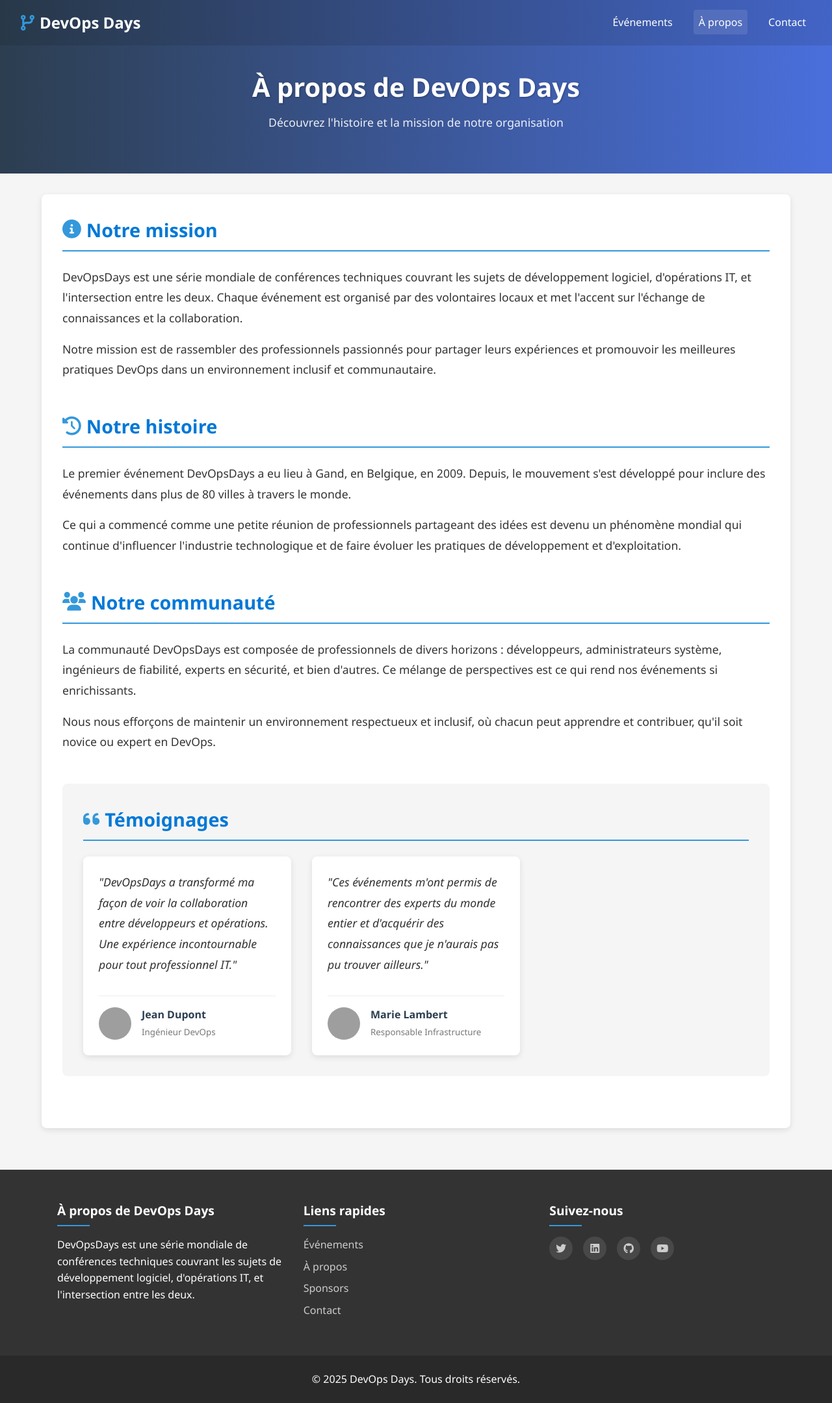
After one commit to xschahl/devops-cda24-25, a PHP site: page /about.html in a window 1280 px wide. The commit adds this page. Shown: the whole page at 65% size. Run offline with PHP 8.4, Linux system fonts and the light colour scheme; grey boxes are pictures that could not be loaded.

Commit message:
feat : Ajouter la page À propos avec sections et témoignages, et mettre à jour les liens de navigation

```diff
--- /dev/null
+++ b/httpd-app/src/about.html
@@ -0,0 +1,103 @@
+<!DOCTYPE html>
+<html lang="fr">
+  <head>
+    <meta charset="UTF-8" />
+    <meta name="viewport" content="width=device-width, initial-scale=1.0" />
+    <title>À propos - DevOps Days Events</title>
+    <link rel="stylesheet" href="styles.css" />
+    <link rel="stylesheet" href="https://cdnjs.cloudflare.com/ajax/libs/font-awesome/6.0.0-beta3/css/all.min.css" />
+  </head>
+  <body>
+    <header class="main-header">
+      <nav class="navbar">
+        <div class="logo">
+          <i class="fas fa-code-branch"></i>
+          <span>DevOps Days</span>
+        </div>
+        <ul class="nav-links">
+          <li><a href="index.html">Événements</a></li>
+          <li><a href="about.html" class="active">À propos</a></li>
+          <li><a href="#">Contact</a></li>
+        </ul>
+      </nav>
+      <div class="hero">
+        <h1>À propos de DevOps Days</h1>
+        <p class="subtitle">Découvrez l'histoire et la mission de notre organisation</p>
+      </div>
+    </header>
+
+    <div class="container about-container">
+      <section class="about-section">
+        <h2><i class="fas fa-info-circle"></i> Notre mission</h2>
+        <p>DevOpsDays est une série mondiale de conférences techniques couvrant les sujets de développement logiciel, d'opérations IT, et l'intersection entre les deux. Chaque événement est organisé par des volontaires locaux et met l'accent sur l'échange de connaissances et la collaboration.</p>
+
+        <p>Notre mission est de rassembler des professionnels passionnés pour partager leurs expériences et promouvoir les meilleures pratiques DevOps dans un environnement inclusif et communautaire.</p>
+      </section>
+
+      <section class="about-section">
+        <h2><i class="fas fa-history"></i> Notre histoire</h2>
+        <p>Le premier événement DevOpsDays a eu lieu à Gand, en Belgique, en 2009. Depuis, le mouvement s'est développé pour inclure des événements dans plus de 80 villes à travers le monde.</p>
+
+        <p>Ce qui a commencé comme une petite réunion de professionnels partageant des idées est devenu un phénomène mondial qui continue d'influencer l'industrie technologique et de faire évoluer les pratiques de développement et d'exploitation.</p>
+      </section>
+
+      <section class="about-section">
+        <h2><i class="fas fa-users"></i> Notre communauté</h2>
+        <p>La communauté DevOpsDays est composée de professionnels de divers horizons : développeurs, administrateurs système, ingénieurs de fiabilité, experts en sécurité, et bien d'autres. Ce mélange de perspectives est ce qui rend nos événements si enrichissants.</p>
+
+        <p>Nous nous efforçons de maintenir un environnement respectueux et inclusif, où chacun peut apprendre et contribuer, qu'il soit novice ou expert en DevOps.</p>
+      </section>
+
+      <section class="about-section testimonials">
+        <h2><i class="fas fa-quote-left"></i> Témoignages</h2>
+        <div class="testimonial-grid">
+          <div class="testimonial-card">
+            <p>"DevOpsDays a transformé ma façon de voir la collaboration entre développeurs et opérations. Une expérience incontournable pour tout professionnel IT."</p>
+            <div class="testimonial-author">
+              <img src="https://randomuser.me/api/portraits/men/32.jpg" alt="Portrait" />
+              <span>Jean Dupont<br><small>Ingénieur DevOps</small></span>
+            </div>
+          </div>
+
+          <div class="testimonial-card">
+            <p>"Ces événements m'ont permis de rencontrer des experts du monde entier et d'acquérir des connaissances que je n'aurais pas pu trouver ailleurs."</p>
+            <div class="testimonial-author">
+              <img src="https://randomuser.me/api/portraits/women/44.jpg" alt="Portrait" />
+              <span>Marie Lambert<br><small>Responsable Infrastructure</small></span>
+            </div>
+          </div>
+        </div>
+      </section>
+    </div>
+
+    <footer class="main-footer">
+      <div class="footer-content">
+        <div class="footer-section">
+          <h3>À propos de DevOps Days</h3>
+          <p>DevOpsDays est une série mondiale de conférences techniques couvrant les sujets de développement logiciel, d'opérations IT, et l'intersection entre les deux.</p>
+        </div>
+        <div class="footer-section">
+          <h3>Liens rapides</h3>
+          <ul>
+            <li><a href="index.html">Événements</a></li>
+            <li><a href="about.html">À propos</a></li>
+            <li><a href="#">Sponsors</a></li>
+            <li><a href="#">Contact</a></li>
+          </ul>
+        </div>
+        <div class="footer-section">
+          <h3>Suivez-nous</h3>
+          <div class="social-icons">
+            <a href="#"><i class="fab fa-twitter"></i></a>
+            <a href="#"><i class="fab fa-linkedin"></i></a>
+            <a href="#"><i class="fab fa-github"></i></a>
+            <a href="#"><i class="fab fa-youtube"></i></a>
+          </div>
+        </div>
+      </div>
+      <div class="footer-bottom">
+        <p>&copy; 2025 DevOps Days. Tous droits réservés.</p>
+      </div>
+    </footer>
+  </body>
+</html>
--- a/httpd-app/src/styles.css
+++ b/httpd-app/src/styles.css
@@ -309,7 +309,92 @@ body {
   font-size: 1.2rem;
 }
 
-/* Responsive design */
+/* Styles pour la page À propos */
+.about-container {
+  background-color: white;
+  border-radius: var(--border-radius);
+  box-shadow: var(--box-shadow);
+  padding: 2rem;
+  margin-top: 2rem;
+}
+
+.about-section {
+  margin-bottom: 3rem;
+}
+
+.about-section h2 {
+  color: var(--primary-color);
+  border-bottom: 2px solid var(--accent-color);
+  padding-bottom: 0.5rem;
+  margin-bottom: 1.5rem;
+  font-size: 1.8rem;
+  display: flex;
+  align-items: center;
+}
+
+.about-section h2 i {
+  margin-right: 0.5rem;
+  color: var(--accent-color);
+}
+
+.about-section p {
+  font-size: 1.1rem;
+  line-height: 1.8;
+  margin-bottom: 1rem;
+  color: var(--text-color);
+}
+
+.testimonials {
+  background-color: var(--light-bg);
+  padding: 2rem;
+  border-radius: var(--border-radius);
+  margin-top: 2rem;
+}
+
+.testimonial-grid {
+  display: grid;
+  grid-template-columns: repeat(auto-fill, minmax(300px, 1fr));
+  gap: 2rem;
+  margin-top: 1.5rem;
+}
+
+.testimonial-card {
+  background-color: white;
+  padding: 1.5rem;
+  border-radius: var(--border-radius);
+  box-shadow: var(--box-shadow);
+  position: relative;
+}
+
+.testimonial-card p {
+  font-style: italic;
+  margin-bottom: 2rem;
+}
+
+.testimonial-author {
+  display: flex;
+  align-items: center;
+  border-top: 1px solid #eee;
+  padding-top: 1rem;
+}
+
+.testimonial-author img {
+  width: 50px;
+  height: 50px;
+  border-radius: 50%;
+  margin-right: 1rem;
+}
+
+.testimonial-author span {
+  font-weight: bold;
+  color: var(--secondary-color);
+}
+
+.testimonial-author small {
+  font-weight: normal;
+  color: #777;
+}
+
 @media (max-width: 768px) {
   .navbar {
     flex-direction: column;
@@ -340,4 +425,12 @@ body {
   .footer-section {
     margin-bottom: 2rem;
   }
+
+  .testimonial-grid {
+    grid-template-columns: 1fr;
+  }
+
+  .about-section h2 {
+    font-size: 1.5rem;
+  }
 }
```
Also changed, not shown: httpd-app/src/index.html (+5 -6 lines).
